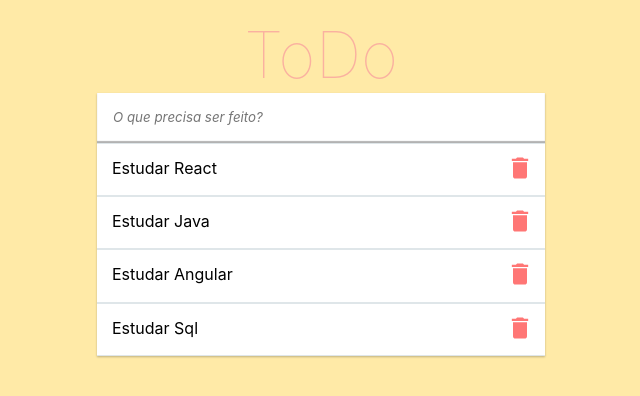
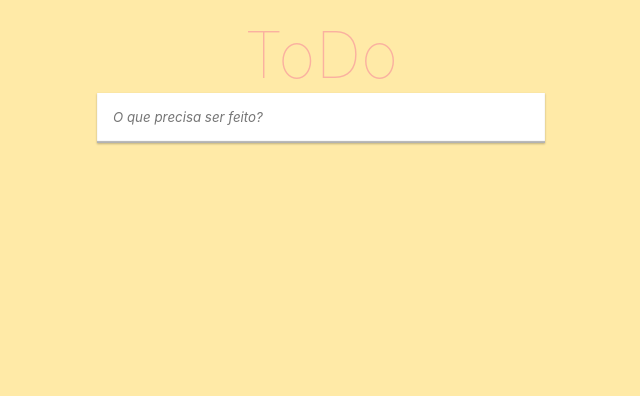
Before and after one commit to RafaelSaCa/todo-react, a React (Create React App) app: page / in a window 1280 px wide. Shown: the top 396 px of the page, without its empty margins (319-959 px from the left). Built offline with nearby package versions, Linux system fonts and the light colour scheme.

Commit message:
Adicionando Elementos de forma 'dinamica' na lista

```diff
--- a/src/App.js
+++ b/src/App.js
@@ -6,14 +6,8 @@ const App = () => {
   const ESCAPE_KEY = 27; //tecla enter tabela asc
   const ENTER_KEY = 13; //teclas esc tabela asc
 
-  const initialTodos = [
-    { id: 1, title: "Estudar React", checked: false },
-    { id: 2, title: "Estudar Java", checked: true },
-    { id: 3, title: "Estudar Angular", checked: false },
-    { id: 4, title: "Estudar Sql", checked: false },
-  ];
 
-  const [todos] = useState(initialTodos);
+  const [todos, setTodos] = useState([]);
   const [value, setValue] = useState("");
 
   const erase = () => {
@@ -22,6 +16,17 @@ const App = () => {
 
   const submit = () => {
     console.log("submit", value);
+
+    setTodos([
+      ...todos,//array com os elementos anteriores
+      { //novo elemento do array
+        id: new Date().getTime(),//função para gerar um "id" com base no tempo
+        title: value,
+        checked: false
+      }
+    ]);
+
+
     erase();
   };
 
```
